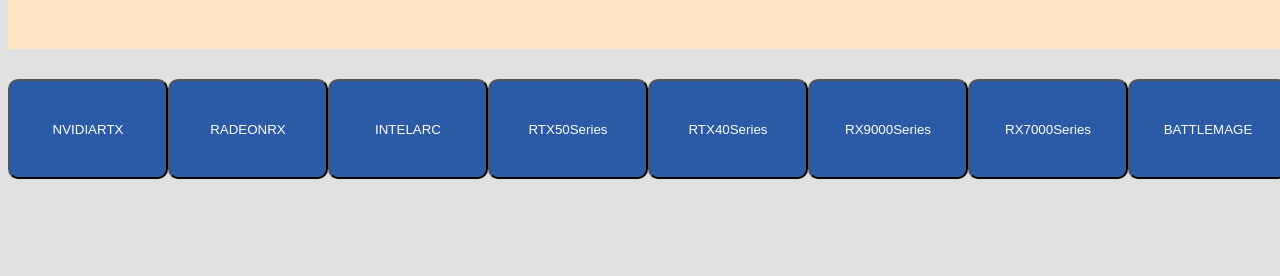
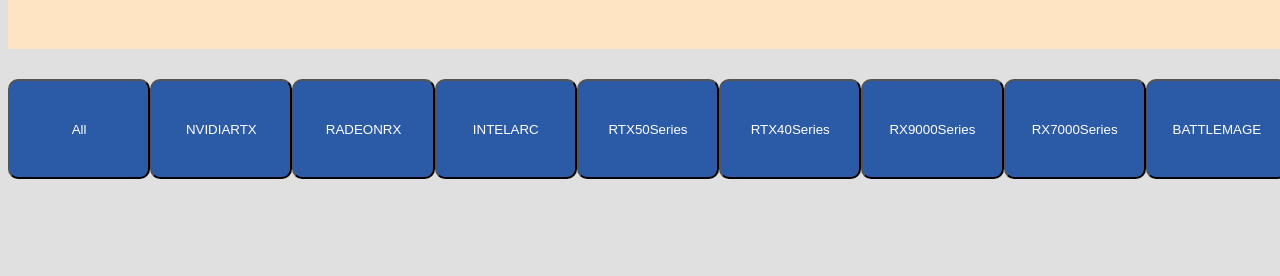
Before and after one commit to amartbls/shopping-cart-project, a plain HTML site: page index.html in a window 1280 px wide. Shown: the part 197-473 px from the top of the page. Drawn offline with nearby package versions, Linux system fonts and the light colour scheme; a web font is replaced by a local one.

Commit message:
Update index.html

```diff
--- a/index.html
+++ b/index.html
@@ -16,14 +16,15 @@
     <h1 id="title">Newer Egg</h1>
 </div>
 <div id="filters">
-<button class="filter">NVIDIARTX</button>
-<button class="filter">RADEONRX</button>
-<button class="filter">INTELARC</button>
-<button class="filter">RTX50Series</button>
-<button class="filter">RTX40Series</button>
-<button class="filter">RX9000Series</button>
-<button class="filter">RX7000Series</button>
-<button class="filter">BATTLEMAGE</button>
+<button class="filter" id="All">All</button>
+<button class="filter" id="NVIDIARTX">NVIDIARTX</button>
+<button class="filter" id="RADEONRX">RADEONRX</button>
+<button class="filter" id="INTELARC">INTELARC</button>
+<button class="filter" id="RTX50Series">RTX50Series</button>
+<button class="filter" id="RTX40Series">RTX40Series</button>
+<button class="filter" id="RX9000Series">RX9000Series</button>
+<button class="filter" id="RX7000Series">RX7000Series</button>
+<button class="filter" id="BATTLEMAGE">BATTLEMAGE</button>
 </div>
 <div class="container">
 </div>
```
